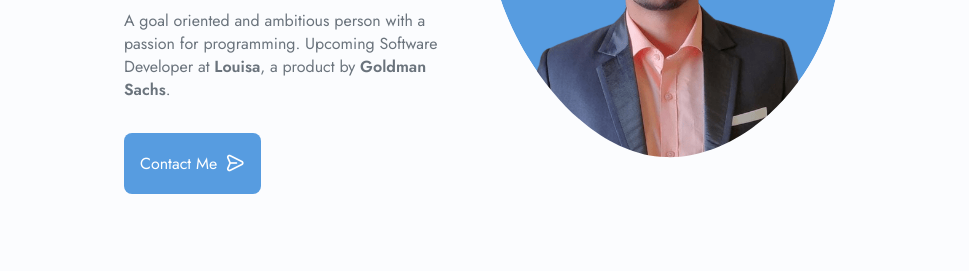
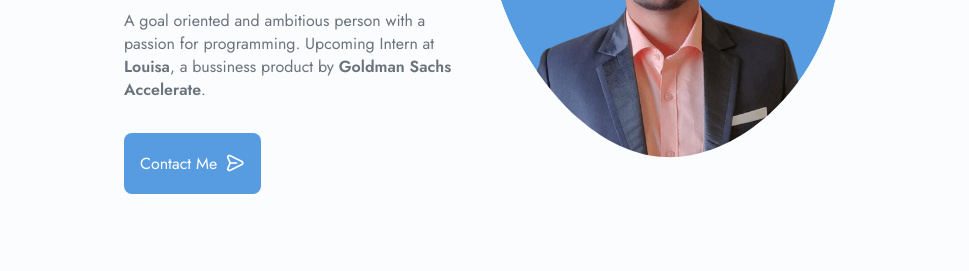
Before and after one commit to AkshayPadmashali/AkshayPadmashali.github.io, a plain HTML site: page index.html in a window 1280 px wide. Shown: the part 383-654 px from the top of the page, 184-1153 px from the left. Drawn offline with nearby package versions, Linux system fonts and the light colour scheme.

Commit message:
Update index.html

```diff
--- a/index.html
+++ b/index.html
@@ -119,7 +119,7 @@
                     <div class="home_data">
                         <h1 class="home_title">Hi, I am Akshay P.</h1>
                         <h3 class="home_subtitle">Front End Web Developer </h3>
-                        <p class="home_description"> A goal oriented and ambitious person with a passion for programming. Upcoming Software Developer at <strong>Louisa</strong>, a product by <strong>Goldman Sachs</strong>.</p>
+                        <p class="home_description"> A goal oriented and ambitious person with a passion for programming. Upcoming Intern at <strong>Louisa</strong>, a bussiness product by <strong>Goldman Sachs Accelerate</strong>.</p>
                         <a href="#contact" class="button button--flex">
                                 Contact Me <i class="uil uil-message button_icon"></i>
                             </a>
```
